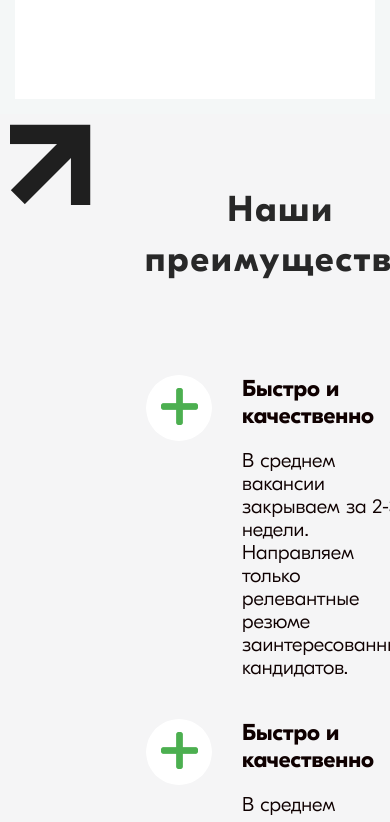
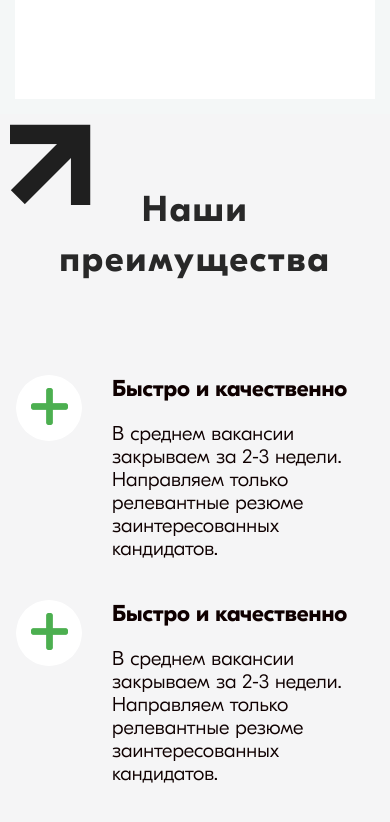
Before and after one commit to apuc/-outstaffing_land, a Vue app: page / in a window 390 px wide. Shown: the part 4280-5102 px from the top of the page. Built offline with nearby package versions, Linux system fonts and the light colour scheme.

Commit message:
fix(OurAdvantages): исправление отступа

```diff
--- a/src/components/ourAdvantages/OurAdvantages.vue
+++ b/src/components/ourAdvantages/OurAdvantages.vue
@@ -196,6 +196,9 @@ h2 {
   .container-absolute-our-advantages {
     display: none;
   }
+  .container {
+    margin:0;
+  }
   .row + .row {
     padding-top: 0;
   }
```
